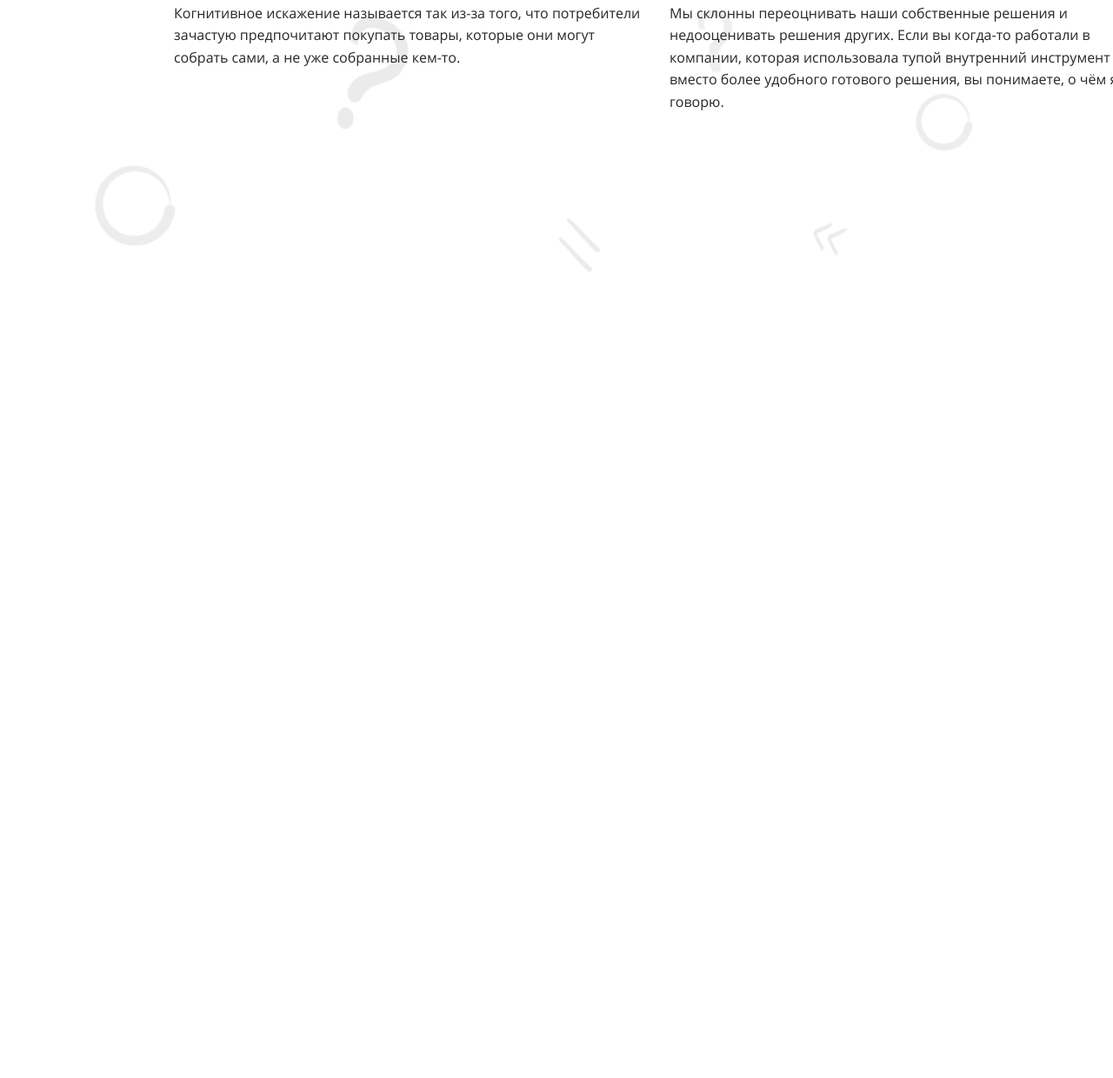
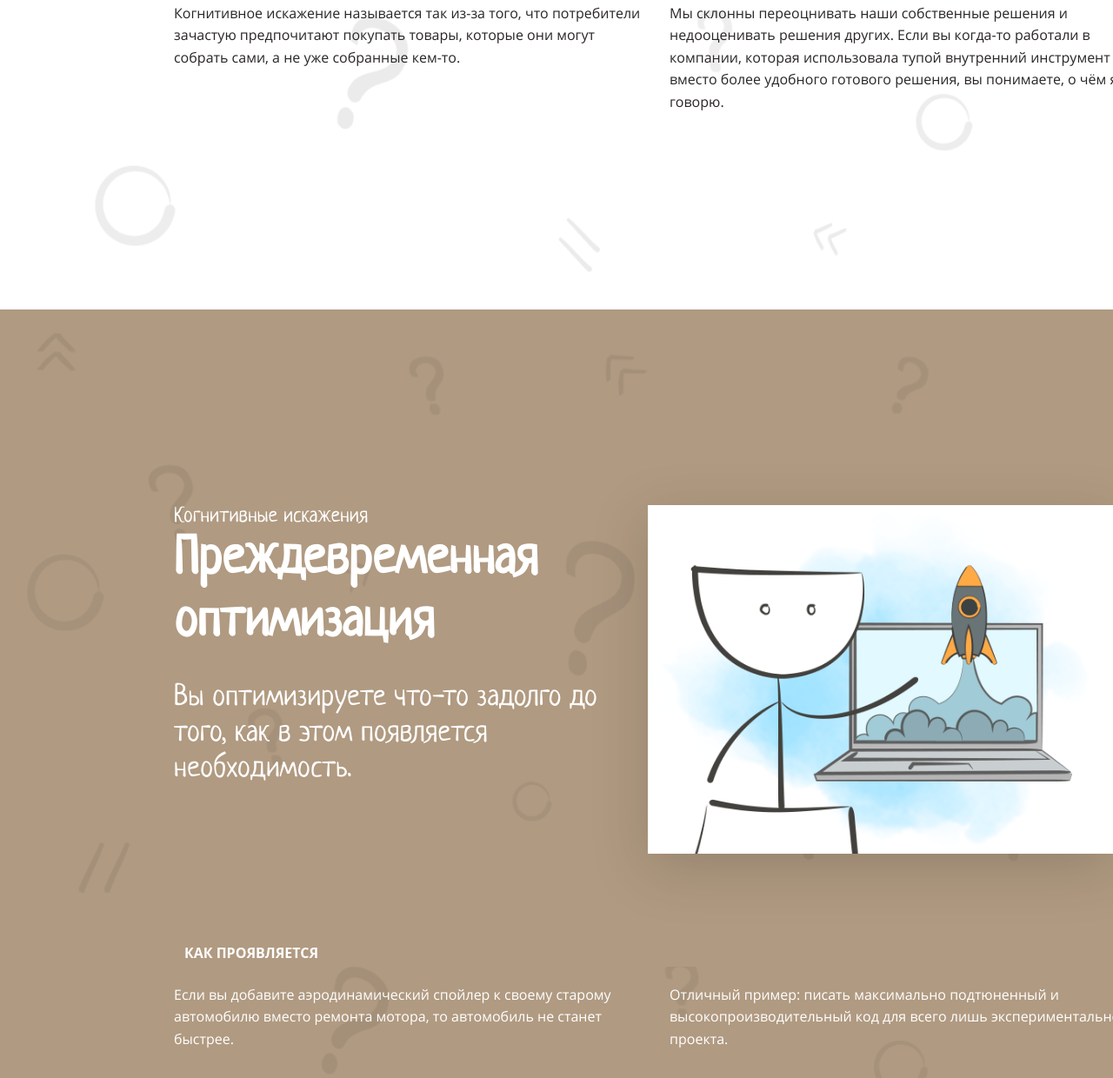
Before and after one commit to ProtoPetr/layout-designer-project-lvl1, a website: page src/index.html in a window 1280 px wide. Shown: the part 3655-4895 px from the top of the page at 87% size. Before the commit the page ends 4011 px from the top, so only its background shows below. Drawn offline with Linux system fonts and the light colour scheme.

Commit message:
finished step 7

```diff
--- a/src/index.html
+++ b/src/index.html
@@ -76,7 +76,7 @@
         <img class="section-img mr-30" src="../images/1.png" alt="Эффект ИКЕА">
         <div class="half-block">
           <p class="mutedFont font-translucentDark">Когнитивные искажения</p>
-          <h2 class="">Эффект ИКЕА</h2>
+          <h2>Эффект ИКЕА</h2>
           <p class="sectionMainFont mt-30">Вы переоцениваете собственные решения, и, как следствие, недооцениваете решения других.</p>
         </div>
         <div class="section-line bg-brown"><h3 class="h3-section font-white">Как проявляется</h3></div>
@@ -91,7 +91,28 @@
       </div>
     </section>
   </div>
-
+  <!-- 2. Преждевременная оптимизация -->
+  <a id="section-optimization"></a>
+  <div class="back bg-brown">
+    <section>
+      <div class="container">
+        <div class="half-block">
+          <p class="mutedFont font-white">Когнитивные искажения</p>
+          <h2 class="font-white">Преждевременная оптимизация</h2>
+          <p class="sectionMainFont mt-30 font-white">Вы оптимизируете что-то задолго до того, как в этом появляется необходимость.</p>
+        </div>
+        <img class="section-img mr-30" src="../images/2.png" alt="Преждевременная оптимизация">
+        <div class="section-line bg-brown"><h3 class="h3-section font-white">Как проявляется</h3></div>
+          <p class="half-block mt-20 mr-30 mainFont font-white">
+            Если вы добавите аэродинамический спойлер к своему старому автомобилю вместо ремонта мотора, то автомобиль не станет быстрее.
+          </p>
+          <p class="half-block mt-20 mainFont font-white">
+            Отличный пример: писать максимально подтюненный и высокопроизводительный код для всего лишь экспериментального проекта.
+          </p>
+        </div>
+      </div>
+    </section>
+  </div>
   <footer></footer>
 </body>
 </html>
```
